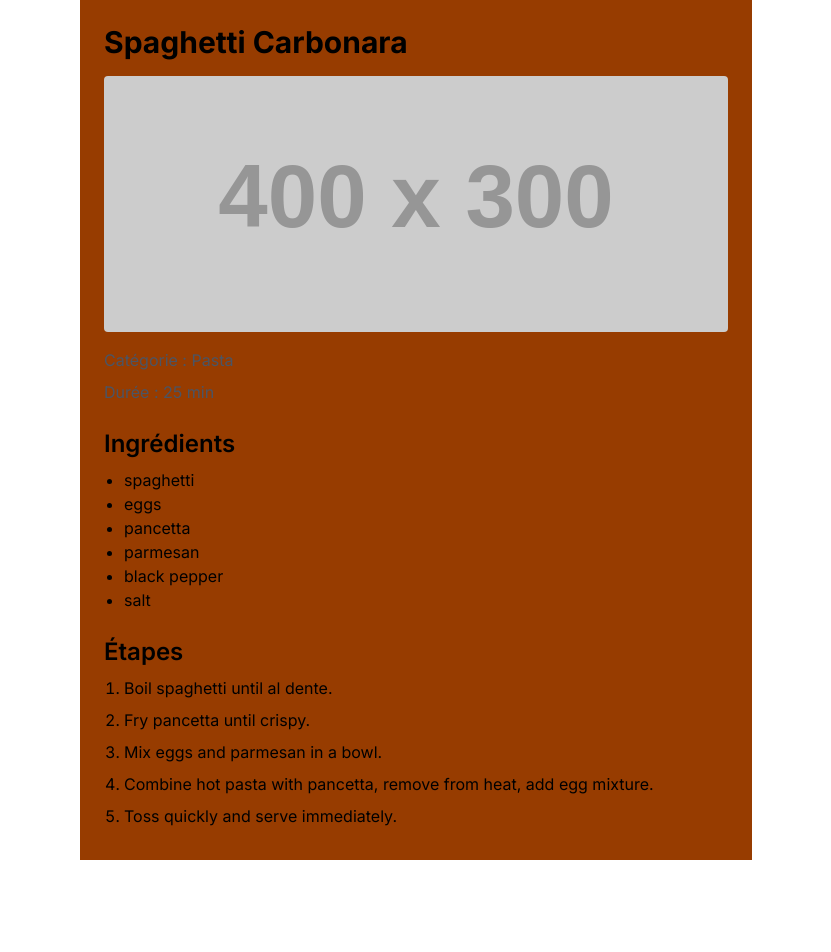
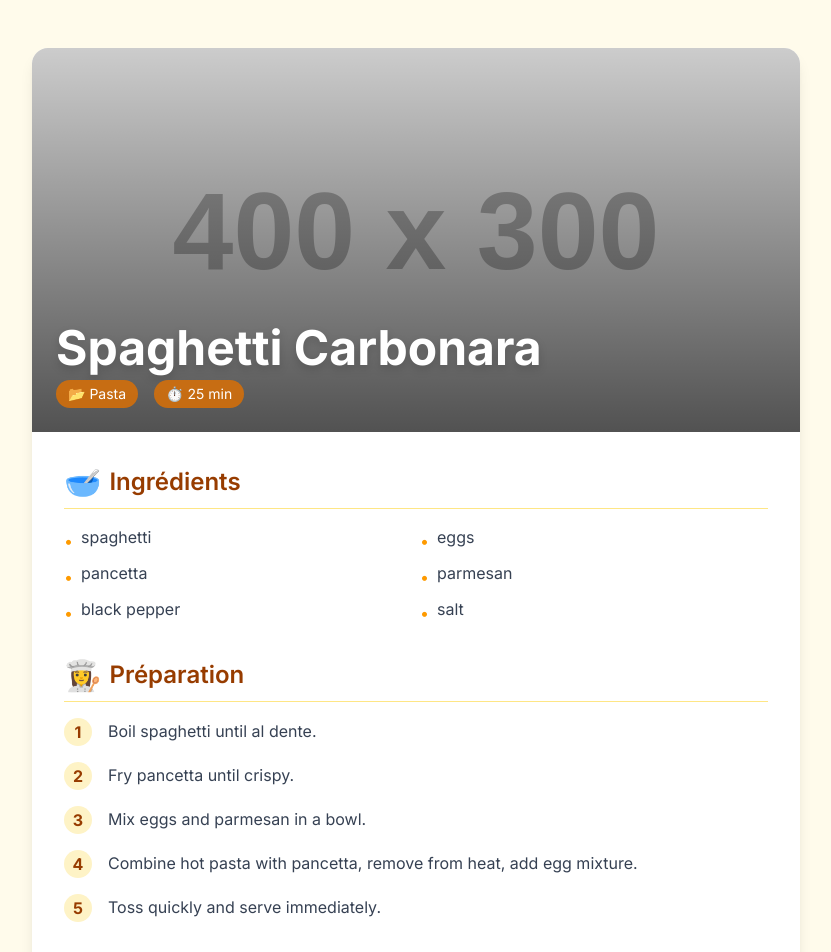
Before and after one commit to Fenohasina08/next-js-recipes, a Next.js app: page /recettes/1 in a window 1280 px wide. Shown: the top 952 px of the page, without its empty margins (224-1055 px from the left). Before the commit the page ends 860 px from the top, so only its background shows below. Built offline with nearby package versions, Linux system fonts and the light colour scheme.

Commit message:
refactor(recettes/id): refactor the design to be more beautiful

```diff
--- a/src/app/recettes/[id]/page.tsx
+++ b/src/app/recettes/[id]/page.tsx
@@ -10,32 +10,78 @@ export default function RecipePage({ params }: { params: { id: string } }) {
   }
 
   return (
-    <div className="max-w-2xl mx-auto p-6 bg-amber-800">
-      <h1 className="text-3xl font-bold mb-4">{recipe.name}</h1>
-      <div className="relative w-full h-64 mb-4">
+    <main className="min-h-screen bg-amber-50 py-12 px-4">
+      <article className="max-w-3xl mx-auto bg-white rounded-2xl shadow-lg overflow-hidden">
+        {/* En-tête avec l'image et les infos principales */}
+        <div className="relative h-72 w-full md:h-96">
           <Image
             src={recipe.image}
             alt={recipe.name}
             fill
-          className="object-cover rounded"
+            className="object-cover"
+            priority
           />
+          <div className="absolute inset-0 bg-gradient-to-t from-black/60 to-transparent" />
+          <div className="absolute bottom-0 left-0 p-6 text-white">
+            <h1 className="text-4xl md:text-5xl font-bold mb-2 drop-shadow-lg">
+              {recipe.name}
+            </h1>
+            <div className="flex gap-4 text-sm">
+              <span className="bg-amber-600/80 backdrop-blur-sm px-3 py-1 rounded-full flex items-center gap-1">
+                📂 {recipe.category}
+              </span>
+              <span className="bg-amber-600/80 backdrop-blur-sm px-3 py-1 rounded-full flex items-center gap-1">
+                ⏱️ {recipe.duration} min
+              </span>
             </div>
-      <p className="text-gray-600 mb-2">Catégorie : {recipe.category}</p>
-      <p className="text-gray-600 mb-4">Durée : {recipe.duration} min</p>
+          </div>
+        </div>
 
-      <h2 className="text-2xl font-semibold mt-6 mb-2">Ingrédients</h2>
-      <ul className="list-disc pl-5 mb-6">
+        {/* Corps de la recette */}
+        <div className="p-6 md:p-8">
+          {/* Ingrédients */}
+          <section className="mb-8">
+            <h2 className="text-2xl font-semibold text-amber-800 flex items-center gap-2 border-b border-amber-200 pb-2 mb-4">
+              <span className="text-3xl">🥣</span> Ingrédients
+            </h2>
+            <ul className="grid grid-cols-1 sm:grid-cols-2 gap-2">
               {recipe.ingredients.map((ingredient, idx) => (
-          <li key={idx}>{ingredient}</li>
+                <li key={idx} className="flex items-start gap-2 text-gray-700">
+                  <span className="text-amber-500 mt-1">•</span>
+                  <span>{ingredient}</span>
+                </li>
               ))}
             </ul>
+          </section>
 
-      <h2 className="text-2xl font-semibold mt-6 mb-2">Étapes</h2>
-      <ol className="list-decimal pl-5">
+          {/* Étapes */}
+          <section>
+            <h2 className="text-2xl font-semibold text-amber-800 flex items-center gap-2 border-b border-amber-200 pb-2 mb-4">
+              <span className="text-3xl">👩‍🍳</span> Préparation
+            </h2>
+            <ol className="space-y-4">
               {recipe.steps.map((step, idx) => (
-          <li key={idx} className="mb-2">{step}</li>
+                <li key={idx} className="flex gap-4">
+                  <span className="flex-shrink-0 w-7 h-7 bg-amber-100 text-amber-800 rounded-full flex items-center justify-center font-bold">
+                    {idx + 1}
+                  </span>
+                  <p className="text-gray-700 leading-relaxed">{step}</p>
+                </li>
               ))}
             </ol>
+          </section>
+
+          {/* Bouton retour */}
+          <div className="mt-10 text-center">
+            <a
+              href="/"
+              className="inline-flex items-center gap-2 bg-amber-500 hover:bg-amber-600 text-white font-medium px-6 py-3 rounded-xl transition shadow-md hover:shadow-lg"
+            >
+              ← Retour aux recettes
+            </a>
           </div>
+        </div>
+      </article>
+    </main>
   );
 }
```
Lines whose indentation alone changed are shown as unchanged.
